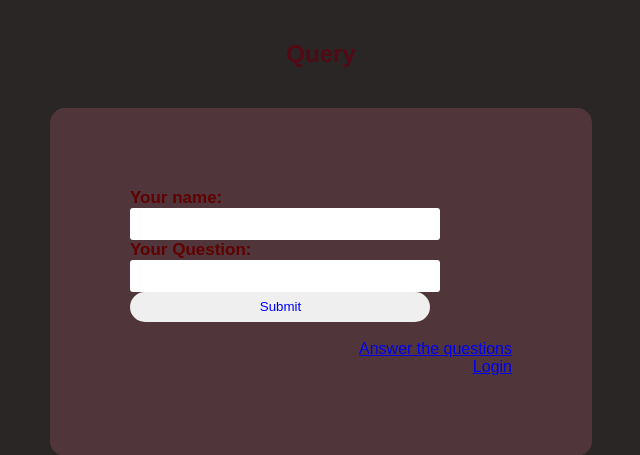
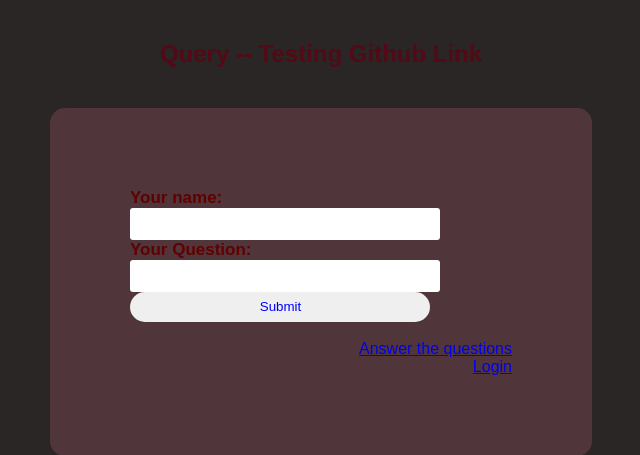
Before and after one commit to FieryFish2021/QuerySystem, a Flask app: page / in a window 1280 px wide. Shown: the top 455 px of the page, without its empty margins (319-959 px from the left). Run offline with Flask 2, Linux system fonts and the light colour scheme.

Commit message:
Update index.html

```diff
--- a/templates/index.html
+++ b/templates/index.html
@@ -5,12 +5,12 @@
     <head>
         <link rel="stylesheet" type="text/css" href="static/style.css">
         <title>
-            Query System 2021 (Hello World)
+            Query System 2021
         </title>
     </head>
     <body>
         <h2>
-            Query
+            Query -- Testing Github Link
         </h2>
         <p>
           <div class="login">
```
